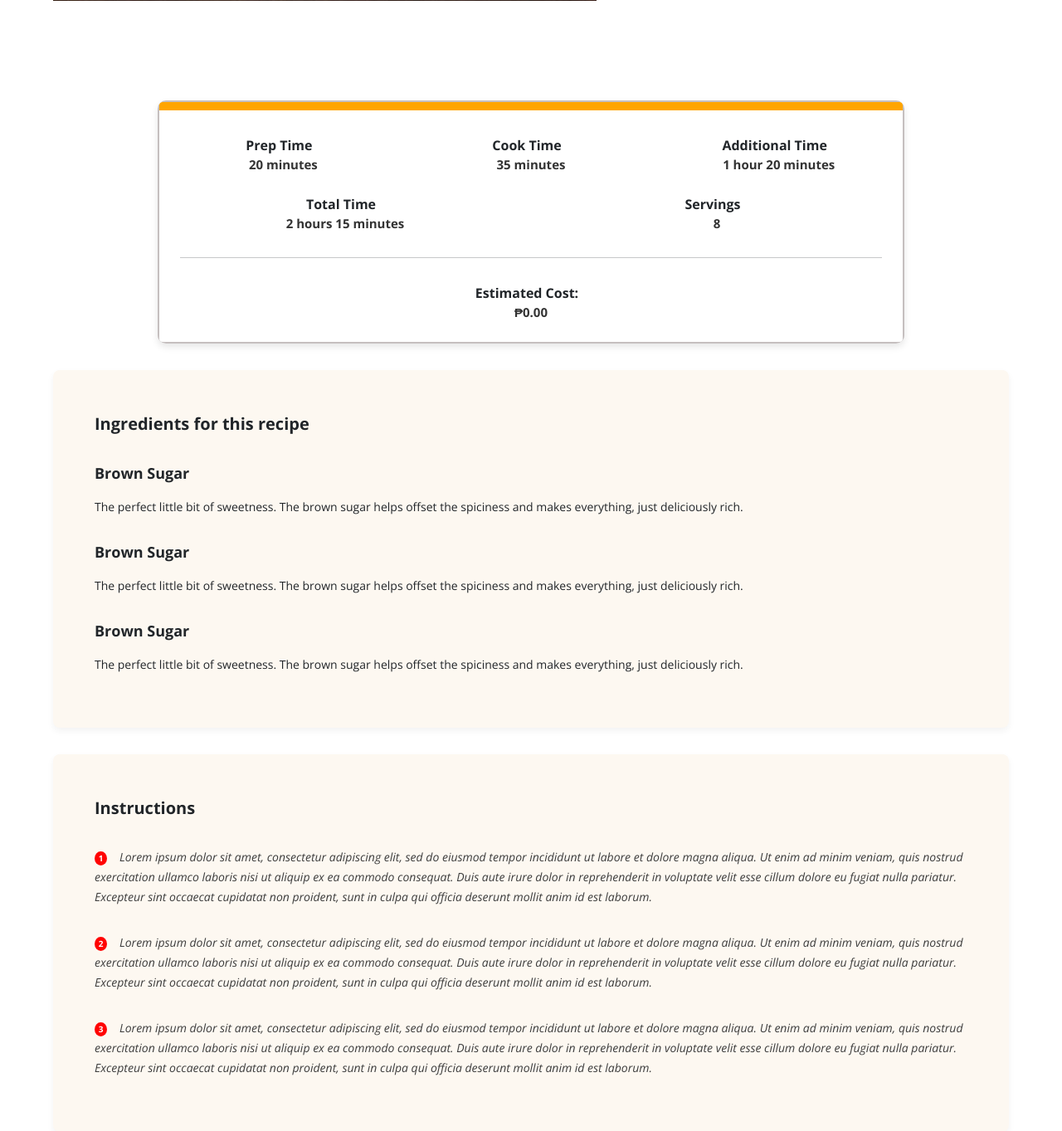
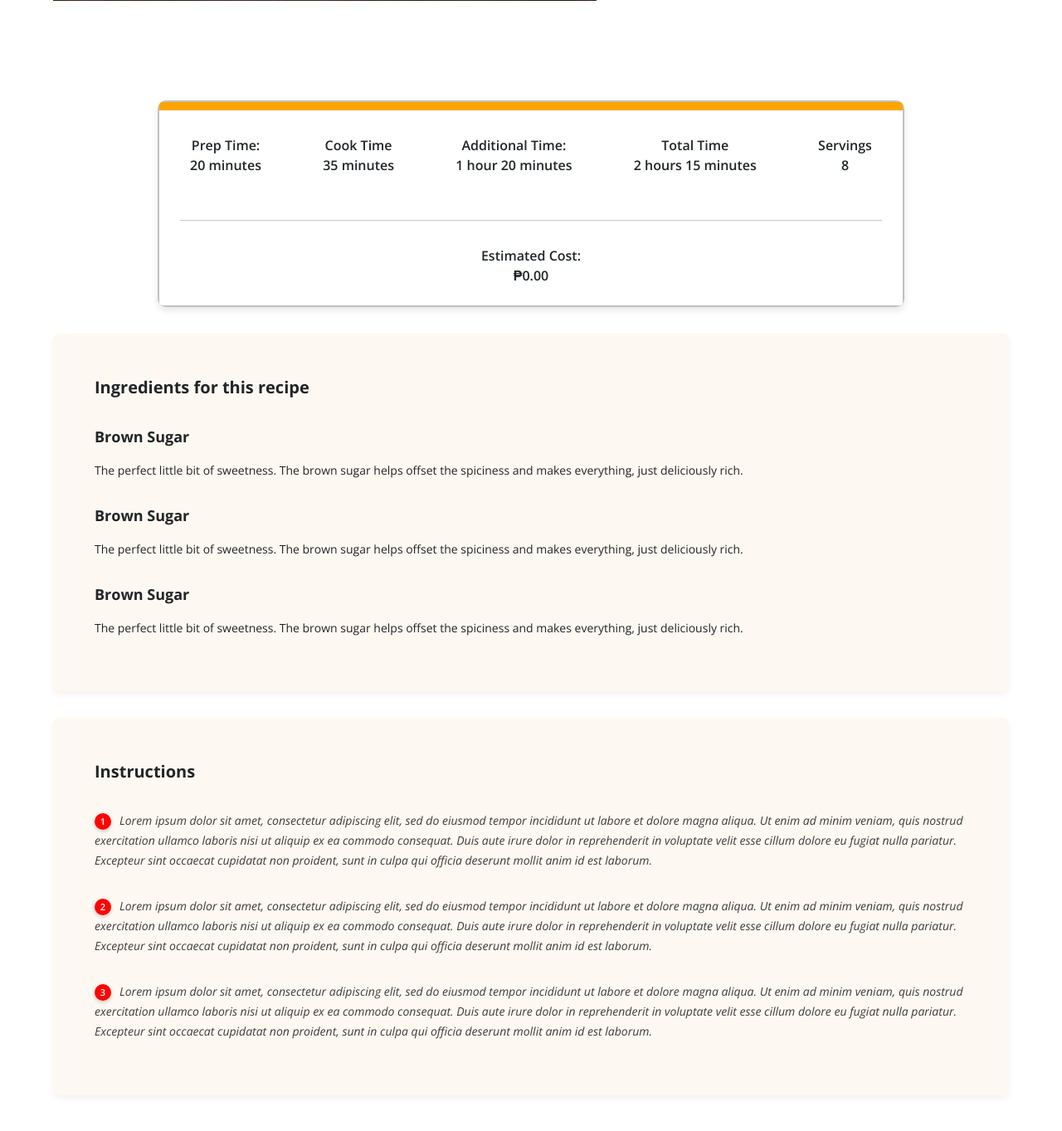
Before and after one commit to AkurasKurasa/lexicon, a PHP site: page /views/Recipe.php in a window 1280 px wide. Shown: the part 1371-2734 px from the top of the page at 83% size. Run offline with PHP 8.4, Linux system fonts and the light colour scheme; data that the repository does not hold is empty.

Commit message:
Modified db.sql

```diff
--- a/assets/scripts/recipeScript.js
+++ b/assets/scripts/recipeScript.js
@@ -14,7 +14,12 @@ $( document ).ready(function() {
         url:"../controllers/recipeProcess.php",
         type:"GET",
         success: function(response) {
-            console.log('success!');
+            data = JSON.parse(response);
+            //shows the number of reviews and the average rating of the recipe
+            $("#totalNumOfReviews").html(data.totalNumOfReviews);
+            $("#averageRating").html(data.averageRating);
+
+            //changes the highlight of the
         },
         error: function(xhr, status, error) {
             console.log(error);
--- a/assets/styles/recipe.css
+++ b/assets/styles/recipe.css
@@ -108,6 +108,22 @@ main {
     line-height: 24px;
     text-align: left;
     margin-bottom: 24px;
+}
+
+.recipeDetailContainer {
+    display:flex;
+    justify-content: space-around;
+}
+.recipeDetail {
+    display: flex;
+    flex-direction: column;
+    align-items: center;
+    flex-wrap: wrap;
+}
+
+.recipeDetail p {
+    margin:0;
+    font-weight: 600;
 }
 
 #reviewForm {
@@ -300,12 +316,6 @@ main {
     margin-bottom: 30px;
 }
 
-.timeHeader,
-.timeValues {
-    display: flex;
-    justify-content: space-between;
-    text-align: center;
-}
 
 .timeHeader span,
 .timeValues span {
@@ -354,17 +364,21 @@ main {
 }
 
 .stepNo {
-    width: 15px;
-    height: fit-content;
+    min-width: 20px;
+    height: 20px;
     background-color: #FF0303;
-    color: white;
-    font-weight: bold;
-    font-size: 10px;
+    color: #ffffff;
+    font-weight: 600;
+    font-size: 11px;
     border-radius: 50%;
     text-align: center;
-    line-height: 17px;
-    display: inline-block;
-    margin-right: 15px;
+    line-height: 20px;
+    display: inline-flex;
+    align-items: center;
+    justify-content: center;
+    margin-right: 10px;
+    padding: 2px;
+    box-shadow: 0 2px 4px rgba(0, 0, 0, 0.2);
 }
 
 .cardContainer {
@@ -485,3 +499,8 @@ main {
     font-size: 15px;
     width: 10px;
 }
+
+/* Pagination css */
+.page-link {
+    color: red;
+}
--- a/controllers/recipeProcess.php
+++ b/controllers/recipeProcess.php
@@ -1,5 +1,5 @@
 <?php
-
+include_once("../config.php");
 if($_SERVER["REQUEST_METHOD"] == "POST") {
     if(isset($_POST['starsGiven']) && isset($_POST['userComment'])) {
         $starsGiven = $_POST['starsGiven'];
--- a/views/Recipe.php
+++ b/views/Recipe.php
@@ -22,7 +22,7 @@
                 <span class="star">&#9734;</span>
                 <span class="star">&#9734;</span>
                 <span class="star">&#9734;</span>
-                <p style="display: inline-block;"> <span id="numOfReviews">0</span> reviews / <span id="AveStars">0</span> average
+                <p style="display: inline-block;"> <span id="totalNumOfReviews">0</span> reviews / <span id="averageRating">0</span> average
             </div>
             <p class="recipeDescription">
                 Lorem, ipsum dolor sit amet consectetur adipisicing elit. Non commodi nemo quidem, cumque omnis sit optio aspernatur esse placeat odit praesentium dolorem quo accusamus, provident ad! Ex ullam nemo nihil!
@@ -30,37 +30,7 @@
             <button class="jumpToRecipe">&#129059; JUMP TO RECIPE</button>
             <div class="recipeImage"></div>
             </div>
-            <!--
-            <div class="recipeList">
-                <h1>INGREDIENTS FOR THIS RECIPE</h1>
 
-                <h2>INGREDIENT #1</h2>
-                <p>Lorem ipsum dolor sit amet consectetur adipisicing elit. Asperiores ratione iste consequatur, cupiditate consequuntur animi aliquam fuga ipsum id repudiandae, deleniti eaque facilis debitis molestiae voluptatem vero suscipit quaerat laboriosam.</p>
-
-                <h2>INGREDIENT #2</h2>
-                <p>Lorem ipsum dolor sit amet consectetur adipisicing elit. Asperiores ratione iste consequatur, cupiditate consequuntur animi aliquam fuga ipsum id repudiandae, deleniti eaque facilis debitis molestiae voluptatem vero suscipit quaerat laboriosam.</p>
-
-                <h2>INGREDIENT #2</h2>
-                <p>Lorem ipsum dolor sit amet consectetur adipisicing elit. Asperiores ratione iste consequatur, cupiditate consequuntur animi aliquam fuga ipsum id repudiandae, deleniti eaque facilis debitis molestiae voluptatem vero suscipit quaerat laboriosam.</p>
-            </div>
-
-            <div class="recipeImage"></div>
-
-            <form action="" id="reviewForm">
-                <h1>Leave A Review</h1>
-
-                <div class="fieldContainer">
-                    <label for="">Subject *</label>
-                    <input type="text" name="" id="">
-                </div>
-
-                <div class="fieldContainer">
-                    <label for="">Review *</label>
-                    <textarea name="" id=""></textarea>
-                </div>
-
-            </form>
-        -->
 
         <div class="authorProfile">
         <div class="author-card">
@@ -70,8 +40,7 @@
                 <p class="author-bio">
                 Jane is a passionate home cook who loves experimenting with flavors and creating easy-to-follow recipes for everyone.
                 </p>
-                <p class="author-socials">
-                Follow her on:
+                <p class="author-socials text-align-center">
                 <a href="#">Instagram</a> |
                 <a href="#">YouTube</a>
                 </p>
@@ -86,31 +55,34 @@
     <div class="sectionCard">
         <div class="prepTimeContainer">
         <div class="colorFill"></div>
-        <div class="timeHeader">
-            <span>Prep Time</span>
-            <span>Cook Time</span>
-            <span>Additional Time</span>
+        <div class="recipeDetailContainer">
+            <div class="recipeDetail">
+                <p>Prep Time:</p>
+                <p>20 minutes</p>
+            </div>
+            <div class="recipeDetail">
+                <p>Cook Time</p>
+                <p>35 minutes</p>
+            </div>
+            <div class="recipeDetail">
+                <p>Additional Time:</p>
+                <p>1 hour 20 minutes</p>
+            </div>
+            <div class="recipeDetail">
+                <p>Total Time</p>
+                <p>2 hours 15 minutes</p>
+            </div>
+            <div class="recipeDetail">
+                <p>Servings</p>
+                <p>8</p>
+            </div>
         </div>
-        <div class="timeValues">
-            <span>20 minutes</span>
-            <span>35 minutes</span>
-            <span>1 hour 20 minutes</span>
-        </div><br>
-        <div class="timeHeader">
-            <span>Total Time</span>
-            <span>Servings</span>
-        </div>
-        <div class="timeValues">
-            <span>2 hours 15 minutes</span>
-            <span>8</span>
-        </div>
+        <br>
         <hr style="margin: 30px 25px 30px 25px">
-        <div class="timeHeader">
-            <span>Estimated Cost: </span>
-        </div>
 
-        <div class="timeValues">
-            <span>&#8369;0.00</span>
+        <div class="recipeDetail">
+            <p>Estimated Cost:</p>
+            <p>&#8369;0.00</p>
         </div><br>
         </div>
     </div>
@@ -216,6 +188,8 @@
                                 <p class="text-justify comment-text mb-0">Lorem ipsum dolor sit amet, consectetur adipiscing elit, sed do eiusmod tempor incididunt ut labore et dolore magna aliqua. Ut enim ad minim veniam</p>
                             </div>
                         </div>
+                        <div class="paginationContainer">
+                        </div>
 
                     </div>
                 </div>
```
Also changed, not shown: db.sql (+22 -31 lines).
